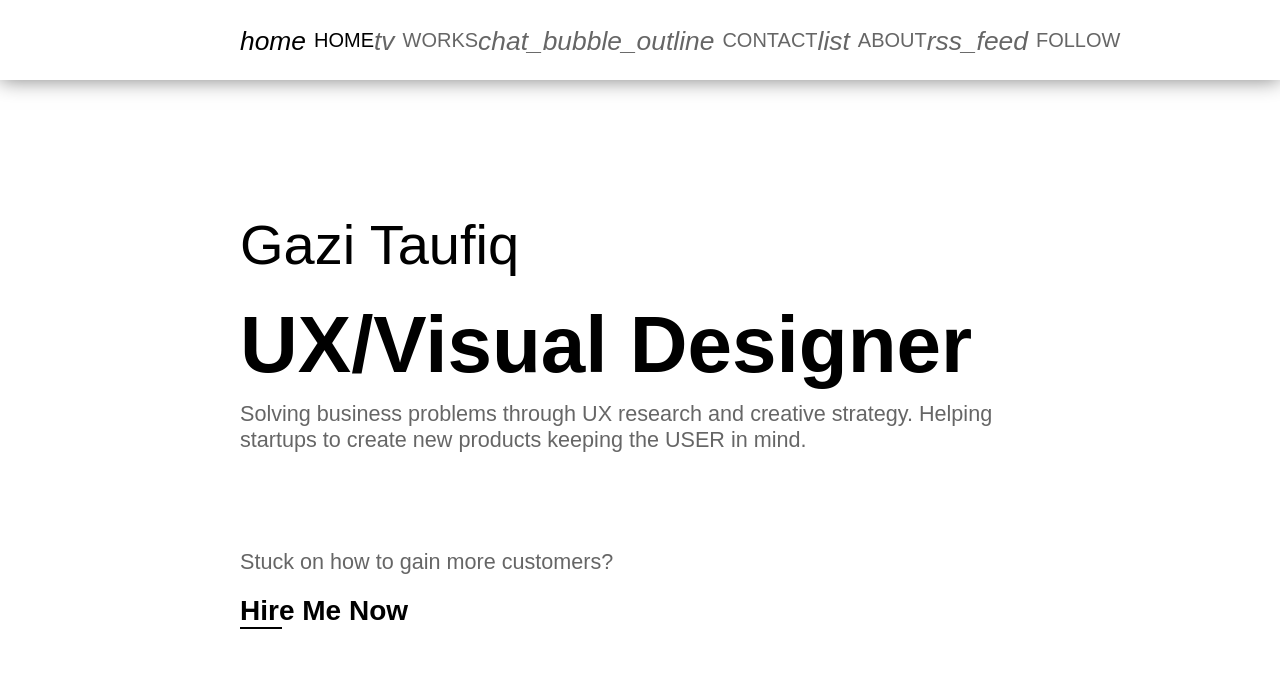
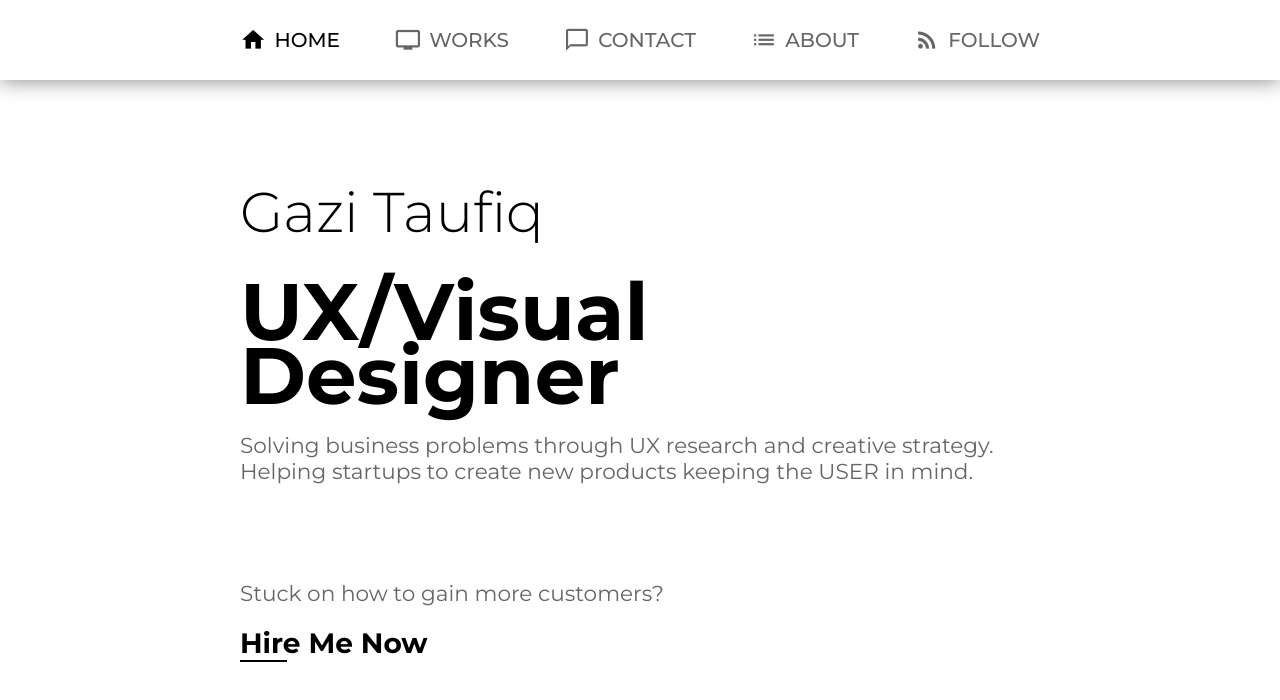
Before and after one commit to GaziTaufiqIslam/Summer18portfolio, a plain HTML site: page index.html in a window 1280 px wide. Drawn offline with Linux system fonts and the light colour scheme.

Commit message:
index link tag fixed

```diff
--- a/index.html
+++ b/index.html
@@ -12,7 +12,7 @@
   <link rel="manifest" href="manifest.json">
   <meta name="theme-color" content="#fff">
 
-  <link rel='stylesheet prefetch' href='https://fonts.googleapis.com/css?family=Montserrat:300,400,500,700>
+  <link rel='stylesheet prefetch' href='https://fonts.googleapis.com/css?family=Montserrat:300,400,500,700'>
 <link rel='stylesheet prefetch' href='https://fonts.googleapis.com/icon?family=Material+Icons'>
 
       <link rel="stylesheet" href="css/grid.css"> <link rel="stylesheet" href="css/style.css">
```
